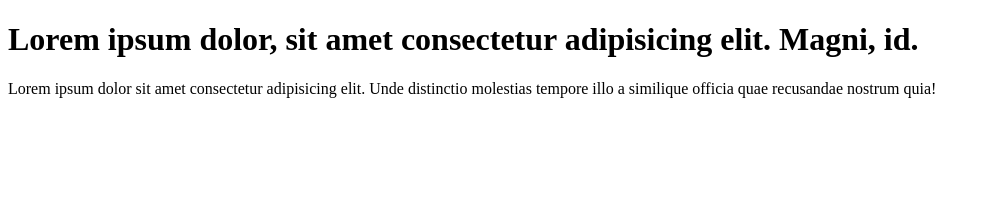
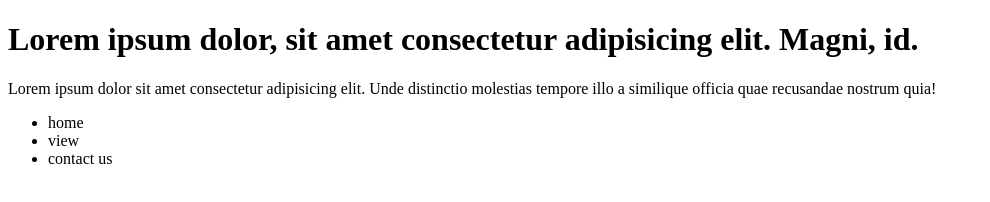
Before and after one commit to Ritwik-cloud/learning-git, a plain HTML site: page index.html in a window 1280 px wide. Shown: the whole page, without its empty margins (0-990 px from the left). Drawn offline with Linux system fonts and the light colour scheme.

Commit message:
para added

```diff
--- a/index.html
+++ b/index.html
@@ -8,5 +8,10 @@
 <body>
     <h1>Lorem ipsum dolor, sit amet consectetur adipisicing elit. Magni, id.</h1>
     <p>Lorem ipsum dolor sit amet consectetur adipisicing elit. Unde distinctio molestias tempore illo a similique officia quae recusandae nostrum quia!</p>
+    <ul>
+        <li>home</li>
+        <li>view</li>
+        <li>contact us</li>
+    </ul>
 </body>
 </html>
```
